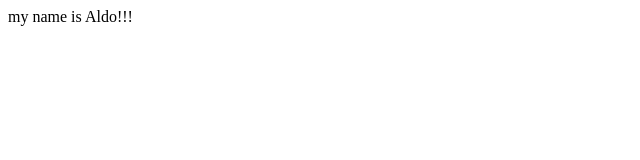
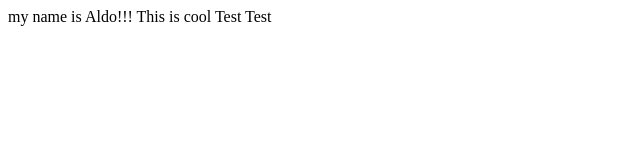
Before and after one commit to Alto0327/First-Github-project, a plain HTML site: page index.html in a window 1280 px wide. Shown: the whole page, without its empty margins (0-640 px from the left). Drawn offline with Linux system fonts and the light colour scheme.

Commit message:
New stuff added

```diff
--- a/index.html
+++ b/index.html
@@ -8,5 +8,7 @@
 </head>
 <body>
     my name is Aldo!!!
+    This is cool
+    Test Test
 </body>
 </html>
```
Also changed, not shown: about.html (added).
